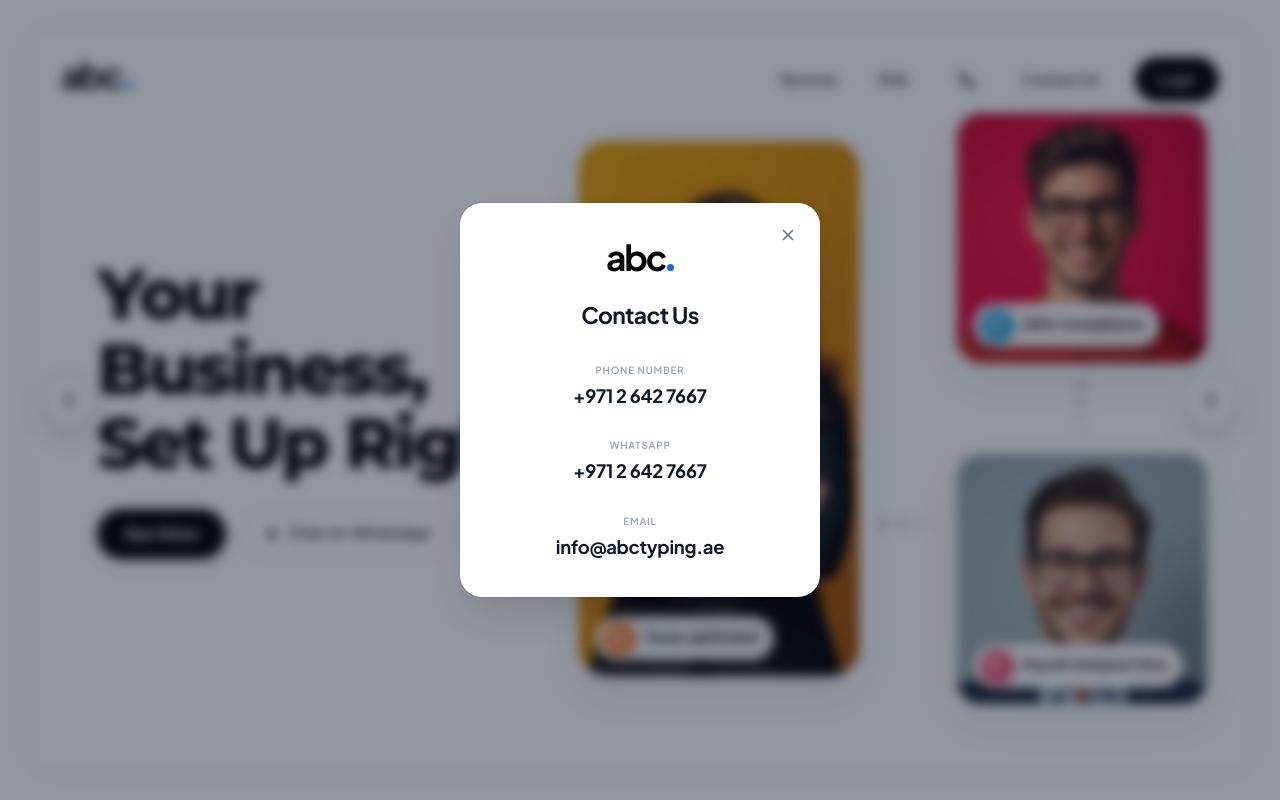
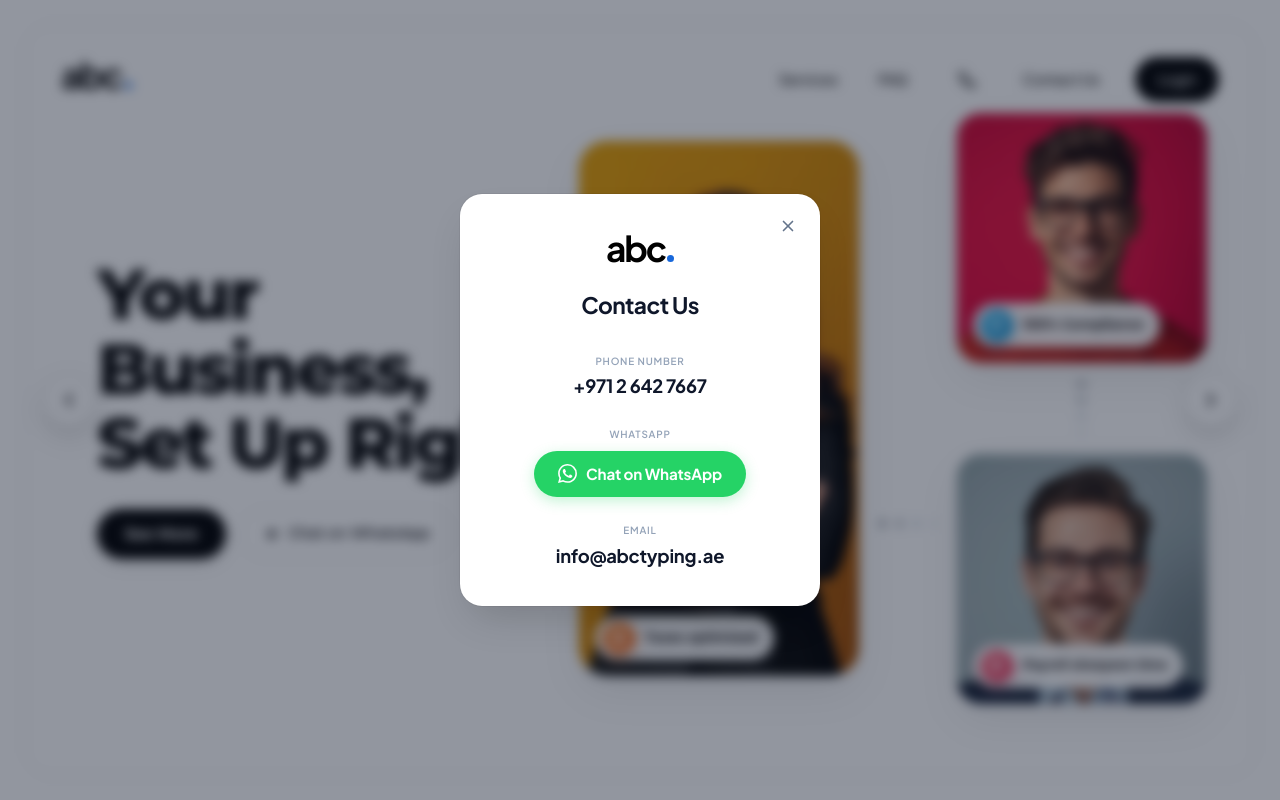
Before and after one commit to abctyping26-cloud/abc, a Next.js app: page / in a window 1280 px wide. Both pictures are taken after a click on the button 966 px from the left and 79 px from the top of the page. Shown: the top 800 px of the page. Built offline with nearby package versions, Linux system fonts and the light colour scheme; no server answers.

Commit message:
feat: Enhance ContactModal with WhatsApp direct chat button and styling improvements

```diff
--- a/app/components/ContactModal.tsx
+++ b/app/components/ContactModal.tsx
@@ -2,6 +2,7 @@
 
 import React, { useState, useEffect, useCallback } from "react";
 import { createPortal } from "react-dom";
+import { getWhatsAppUrl, DEFAULT_WHATSAPP_PHONE } from "../utils/whatsapp";
 
 interface ContactModalProps {
   isOpen: boolean;
@@ -9,10 +10,8 @@
 }
 
 const PHONE_NUMBER = process.env.NEXT_PUBLIC_CONTACT_PHONE || "+971 2 642 7667";
-const WHATSAPP_NUMBER =
-  process.env.NEXT_PUBLIC_WHATSAPP_PHONE_DISPLAY ||
-  process.env.NEXT_PUBLIC_CONTACT_PHONE ||
-  PHONE_NUMBER;
+const WHATSAPP_PHONE =
+  process.env.NEXT_PUBLIC_WHATSAPP_PHONE || DEFAULT_WHATSAPP_PHONE || "971543078430";
 const EMAIL_ADDRESS = process.env.NEXT_PUBLIC_CONTACT_EMAIL || "info@abctyping.ae";
 
 export default function ContactModal({ isOpen, onClose }: ContactModalProps) {
@@ -96,6 +95,11 @@
 
   if (!mounted || !isOpen) return null;
 
+  const whatsappUrl = getWhatsAppUrl(
+    "Hello ABC Typing, I am reaching out from your website to enquire about your services.",
+    WHATSAPP_PHONE
+  );
+
   return createPortal(
     <div
       className="contact-modal-backdrop"
@@ -177,26 +181,30 @@
             <span className="contact-text-value">{PHONE_NUMBER}</span>
           </div>
 
-          {/* 2. WhatsApp Number */}
+          {/* 2. WhatsApp Direct Button */}
           <div
-            className="contact-text-item"
-            onMouseEnter={() => handleMouseEnter("whatsapp")}
-            onMouseLeave={handleMouseLeave}
-            onClick={() => handleCopy(WHATSAPP_NUMBER, "whatsapp")}
-            role="button"
-            tabIndex={0}
-            onKeyDown={(e) => {
-              if (e.key === "Enter" || e.key === " ") {
-                e.preventDefault();
-                handleCopy(WHATSAPP_NUMBER, "whatsapp");
-              }
-            }}
-            title="Click to copy WhatsApp number"
+            className="contact-whatsapp-item"
+            onMouseEnter={handleMouseLeave}
           >
-            <span className="contact-text-label">
-              WhatsApp {copiedField === "whatsapp" && <span className="mobile-copied-tag">Copied!</span>}
-            </span>
-            <span className="contact-text-value">{WHATSAPP_NUMBER}</span>
+            <span className="contact-text-label">WhatsApp</span>
+            <a
+              href={whatsappUrl}
+              target="_blank"
+              rel="noopener noreferrer"
+              className="contact-modal-whatsapp-btn"
+              title="Chat on WhatsApp (+971 54 307 8430)"
+              aria-label="Chat on WhatsApp"
+            >
+              <svg
+                className="contact-modal-whatsapp-icon"
+                viewBox="0 0 24 24"
+                fill="currentColor"
+                aria-hidden="true"
+              >
+                <path d="M17.472 14.382c-.297-.149-1.758-.867-2.03-.967-.273-.099-.471-.148-.67.15-.197.297-.767.966-.94 1.164-.173.199-.347.223-.644.075-.297-.15-1.255-.463-2.39-1.475-.883-.788-1.48-1.761-1.653-2.059-.173-.297-.018-.458.13-.606.134-.133.298-.347.446-.52.149-.174.198-.298.298-.497.099-.198.05-.371-.025-.52-.075-.149-.669-1.612-.916-2.207-.242-.579-.487-.5-.669-.51-.173-.008-.371-.01-.57-.01-.198 0-.52.074-.792.372-.272.297-1.04 1.016-1.04 2.479 0 1.462 1.065 2.875 1.213 3.074.149.198 2.096 3.2 5.077 4.487.709.306 1.262.489 1.694.625.712.227 1.36.195 1.871.118.571-.085 1.758-.719 2.006-1.413.248-.694.248-1.289.173-1.413-.074-.124-.272-.198-.57-.347m-5.421 7.403h-.004a9.87 9.87 0 01-5.031-1.378l-.361-.214-3.741.982.998-3.648-.235-.374a9.86 9.86 0 01-1.51-5.26c.001-5.45 4.436-9.884 9.888-9.884 2.64 0 5.122 1.03 6.988 2.898a9.825 9.825 0 012.893 6.994c-.003 5.45-4.437 9.884-9.885 9.884m8.413-18.297A11.815 11.815 0 0012.05 0C5.495 0 .16 5.335.157 11.892c0 2.096.547 4.142 1.588 5.945L.057 24l6.305-1.654a11.882 11.882 0 005.683 1.448h.005c6.554 0 11.89-5.335 11.893-11.893a11.821 11.821 0 00-3.48-8.413z" />
+              </svg>
+              <span>Chat on WhatsApp</span>
+            </a>
           </div>
 
           {/* 3. Email */}
--- a/app/styles/contact-modal.css
+++ b/app/styles/contact-modal.css
@@ -179,6 +179,55 @@
   transition: color 0.15s ease;
 }
 
+/* WhatsApp Item & Direct Open Button */
+.contact-whatsapp-item {
+  display: flex;
+  flex-direction: column;
+  align-items: center;
+  padding: 2px 0;
+  width: 100%;
+}
+
+.contact-modal-whatsapp-btn {
+  display: inline-flex;
+  align-items: center;
+  justify-content: center;
+  gap: 9px;
+  background-color: #25d366;
+  color: #ffffff;
+  font-family: 'Plus Jakarta Sans', system-ui, -apple-system, sans-serif;
+  font-size: 0.95rem;
+  font-weight: 650;
+  letter-spacing: -0.01em;
+  padding: 11px 24px;
+  border-radius: 9999px;
+  text-decoration: none;
+  cursor: pointer;
+  margin-top: 6px;
+  box-shadow: 0 4px 14px rgba(37, 211, 102, 0.28);
+  transition: all 0.2s cubic-bezier(0.16, 1, 0.3, 1);
+  user-select: none;
+  -webkit-user-select: none;
+}
+
+.contact-modal-whatsapp-btn:hover {
+  background-color: #20ba59;
+  transform: translateY(-1.5px) scale(1.02);
+  box-shadow: 0 6px 20px rgba(37, 211, 102, 0.38);
+  color: #ffffff;
+}
+
+.contact-modal-whatsapp-btn:active {
+  transform: translateY(0) scale(0.99);
+}
+
+.contact-modal-whatsapp-icon {
+  width: 19px;
+  height: 19px;
+  fill: currentColor;
+  flex-shrink: 0;
+}
+
 /* Modal Animations */
 @keyframes contactModalFadeIn {
   from {
@@ -209,4 +258,12 @@
   .contact-text-value {
     font-size: 1.05rem;
   }
+
+  .contact-modal-whatsapp-btn {
+    padding: 10px 20px;
+    font-size: 0.92rem;
+    width: 100%;
+    max-width: 240px;
+    box-sizing: border-box;
+  }
 }
--- a/app/utils/whatsapp.ts
+++ b/app/utils/whatsapp.ts
@@ -4,9 +4,7 @@
  */
 
 export const DEFAULT_WHATSAPP_PHONE =
-  process.env.NEXT_PUBLIC_WHATSAPP_PHONE ||
-  process.env.NEXT_PUBLIC_CONTACT_PHONE?.replace(/\D/g, "") ||
-  "971543078430";
+  process.env.NEXT_PUBLIC_WHATSAPP_PHONE || "971543078430";
 
 /**
  * Returns a standardized wa.me link with encoded pre-filled text
```
